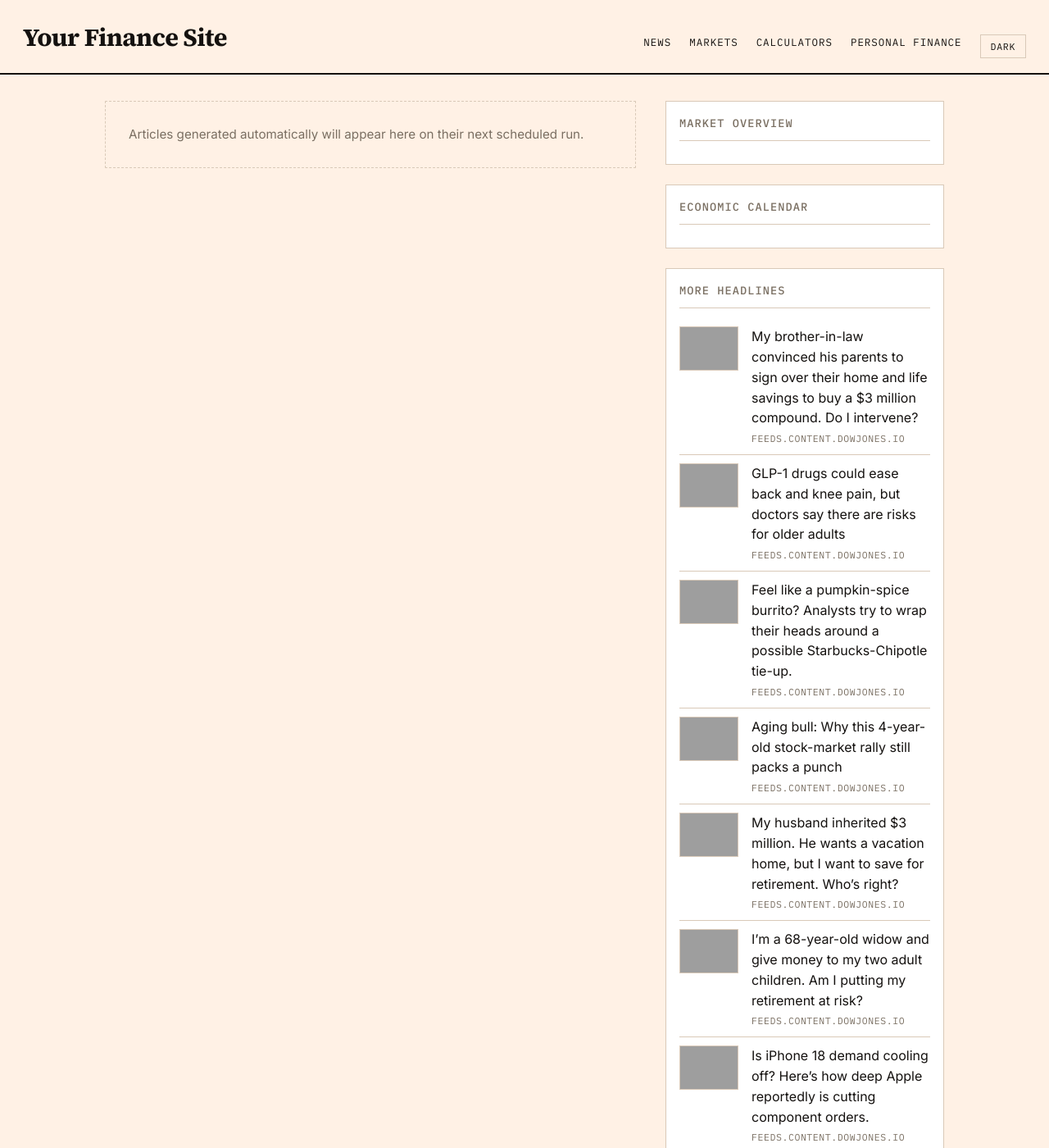
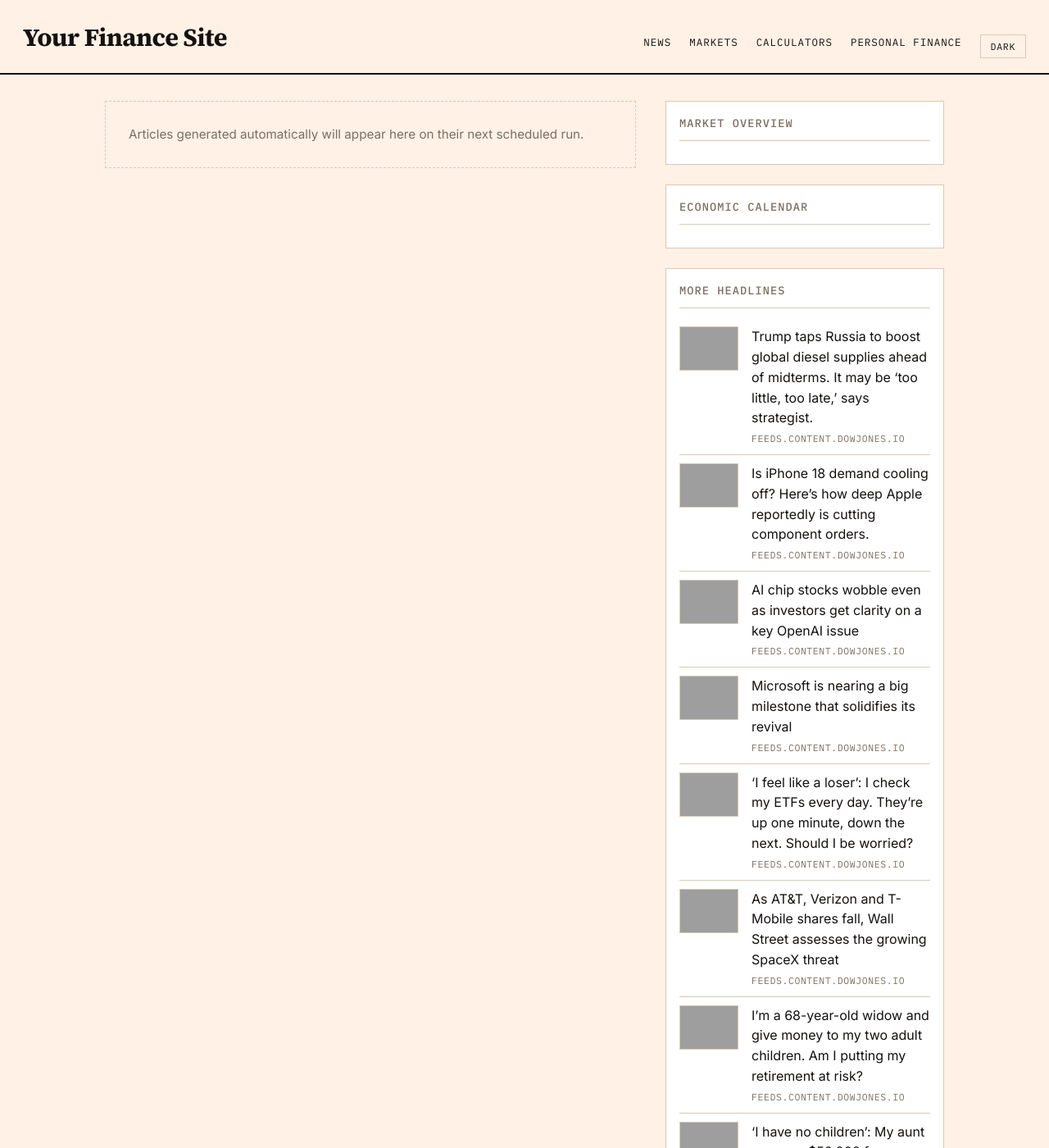
Before and after one commit to GlobTechCo/globtechco.github.io, a Jekyll site: the page built from index.html, in a window 1280 px wide and 1400 px high, cut to the strip 0-1400 px from the top of the window. Shown: the whole strip at 82% size. Built offline with Jekyll 4.4.1, drawn with Linux system fonts in a browser that asks for light colours; a script that is not in the unit is left out; the list of posts is cut into pages by our own code; some of the changed text lies outside the part shown; grey boxes are pictures that could not be loaded.

Commit message:
Auto-content update 2026-10-09

```diff
--- a/_data/aggregator.yml
+++ b/_data/aggregator.yml
@@ -1,50 +1,50 @@
-- title: "My brother-in-law convinced his parents to sign over their home and life savings to buy a $3 million compound. Do I intervene?"
-  link: "https://www.marketwatch.com/story/my-brother-in-law-convinced-his-parents-to-sign-over-their-home-and-savings-to-buy-a-3-million-compound-do-i-intervene-03fb96b7?mod=mw_rss_topstories"
+- title: "Trump taps Russia to boost global diesel supplies ahead of midterms. It may be \u2018too little, too late,\u2019 says strategist."
+  link: "https://www.marketwatch.com/story/trump-taps-russia-to-boost-global-diesel-supplies-ahead-of-midterms-it-may-be-too-little-too-late-says-strategist-8c789030?mod=mw_rss_topstories"
   source: "feeds.content.dowjones.io"
-  pubdate: "Fri, 09 Oct 2026 12:16:00 GMT"
-  image: "https://images.mktw.net/im-52215660"
-- title: "GLP-1 drugs could ease back and knee pain, but doctors say there are risks for older adults"
-  link: "https://www.marketwatch.com/story/glp-1s-could-offer-unexpected-relief-from-back-and-knee-pain-but-doctors-urge-caution-b0de1609?mod=mw_rss_topstories"
+  pubdate: "Fri, 09 Oct 2026 22:00:00 GMT"
+  image: "https://images.mktw.net/im-710971"
+- title: "Is iPhone 18 demand cooling off? Here\u2019s how deep Apple reportedly is cutting component orders."
+  link: "https://www.marketwatch.com/story/is-iphone-18-demand-cooling-off-heres-how-deep-apple-reportedly-is-cutting-component-orders-a44244ee?mod=mw_rss_topstories"
   source: "feeds.content.dowjones.io"
-  pubdate: "Fri, 09 Oct 2026 12:15:00 GMT"
-  image: "https://images.mktw.net/im-44114693"
-- title: "Feel like a pumpkin-spice burrito? Analysts try to wrap their heads around a possible Starbucks-Chipotle tie-up."
-  link: "https://www.marketwatch.com/story/feel-like-a-pumpkin-spice-burrito-analysts-try-to-wrap-their-heads-around-a-possible-starbucks-chipotle-tie-up-5b8519fd?mod=mw_rss_topstories"
+  pubdate: "Fri, 09 Oct 2026 21:30:00 GMT"
+  image: "https://images.mktw.net/im-34379825"
+- title: "AI chip stocks wobble even as investors get clarity on a key OpenAI issue"
+  link: "https://www.marketwatch.com/story/nvidia-and-micron-shares-bounce-as-investors-get-clarity-on-a-key-openai-matter-ba76ed20?mod=mw_rss_topstories"
   source: "feeds.content.dowjones.io"
-  pubdate: "Fri, 09 Oct 2026 12:06:00 GMT"
-  image: "https://images.mktw.net/im-31884893"
-- title: "Aging bull: Why this 4-year-old stock-market rally still packs a punch"
-  link: "https://www.marketwatch.com/story/aging-bull-why-the-four-year-old-stock-market-rally-can-still-pack-a-punch-d1271631?mod=mw_rss_topstories"
+  pubdate: "Fri, 09 Oct 2026 21:27:00 GMT"
+  image: "https://images.mktw.net/im-66782990"
+- title: "Microsoft is nearing a big milestone that solidifies its revival"
+  link: "https://www.marketwatch.com/story/microsoft-is-nearing-a-big-milestone-that-solidifies-its-revival-580d1ba8?mod=mw_rss_topstories"
   source: "feeds.content.dowjones.io"
-  pubdate: "Fri, 09 Oct 2026 11:41:00 GMT"
-  image: "https://images.mktw.net/im-581639"
-- title: "My husband inherited $3 million. He wants a vacation home, but I want to save for retirement. Who\u2019s right?"
-  link: "https://www.marketwatch.com/story/he-grew-up-wealthy-my-husband-inherited-3-million-he-wants-a-vacation-home-i-want-to-save-for-retirement-a240f0d8?mod=mw_rss_topstories"
+  pubdate: "Fri, 09 Oct 2026 21:24:00 GMT"
+  image: "https://images.mktw.net/im-99465391"
+- title: "\u2018I feel like a loser\u2019: I check my ETFs every day. They\u2019re up one minute, down the next. Should I be worried?"
+  link: "https://www.marketwatch.com/story/i-feel-like-a-loser-my-etfs-go-up-one-day-and-crash-the-next-is-this-a-bad-sign-0c9848b2?mod=mw_rss_topstories"
   source: "feeds.content.dowjones.io"
-  pubdate: "Fri, 09 Oct 2026 11:15:00 GMT"
-  image: "https://images.mktw.net/im-41995342"
+  pubdate: "Fri, 09 Oct 2026 21:15:00 GMT"
+  image: "https://images.mktw.net/im-26618701"
+- title: "As AT&T, Verizon and T-Mobile shares fall, Wall Street assesses the growing SpaceX threat"
+  link: "https://www.marketwatch.com/story/as-at-t-verizon-and-t-mobile-shares-fall-wall-street-assesses-the-growing-spacex-threat-e869ef9e?mod=mw_rss_topstories"
+  source: "feeds.content.dowjones.io"
+  pubdate: "Fri, 09 Oct 2026 21:07:00 GMT"
+  image: "https://images.mktw.net/im-72809313"
 - title: "I\u2019m a 68-year-old widow and give money to my two adult children. Am I putting my retirement at risk?"
   link: "https://www.marketwatch.com/story/im-a-68-year-old-widow-my-two-adult-children-keep-asking-me-for-money-are-they-taking-advantage-of-me-f725374e?mod=mw_rss_topstories"
   source: "feeds.content.dowjones.io"
-  pubdate: "Fri, 09 Oct 2026 10:15:00 GMT"
+  pubdate: "Fri, 09 Oct 2026 21:00:00 GMT"
   image: "https://images.mktw.net/im-01422123"
-- title: "Is iPhone 18 demand cooling off? Here\u2019s how deep Apple reportedly is cutting component orders."
-  link: "https://www.marketwatch.com/story/is-iphone-18-demand-cooling-off-heres-how-deep-apple-reportedly-is-cutting-component-orders-a44244ee?mod=mw_rss_topstories"
+- title: "\u2018I have no children\u2019: My aunt gave me $50,000 for a down payment. Now she wants me to leave my home to her two children."
+  link: "https://www.marketwatch.com/story/i-have-no-children-my-aunt-gave-me-50-000-for-a-down-payment-she-wants-me-to-leave-my-home-to-her-two-children-24fad94c?mod=mw_rss_topstories"
   source: "feeds.content.dowjones.io"
-  pubdate: "Fri, 09 Oct 2026 10:04:00 GMT"
-  image: "https://images.mktw.net/im-34379825"
-- title: "\u2018I feel like a loser\u2019: My ETFs go up one day and crash the next. Is this a bad sign?"
-  link: "https://www.marketwatch.com/story/i-feel-like-a-loser-my-etfs-go-up-one-day-and-crash-the-next-is-this-a-bad-sign-0c9848b2?mod=mw_rss_topstories"
+  pubdate: "Fri, 09 Oct 2026 20:15:00 GMT"
+  image: "https://images.mktw.net/im-91758975"
+- title: "Here\u2019s how Treasury yields could rise to 6% \u2014 even without market upheaval"
+  link: "https://www.marketwatch.com/story/heres-how-treasury-yields-could-rise-to-6-even-without-market-upheaval-7d9fac9c?mod=mw_rss_topstories"
   source: "feeds.content.dowjones.io"
-  pubdate: "Fri, 09 Oct 2026 09:15:00 GMT"
-  image: "https://images.mktw.net/im-69061757"
-- title: "Why the price of this one ETF has gone exponential"
-  link: "https://www.marketwatch.com/story/why-the-price-of-this-one-exchange-traded-fund-has-suddenly-gone-exponential-7ef3d93d?mod=mw_rss_topstories"
+  pubdate: "Fri, 09 Oct 2026 20:03:00 GMT"
+  image: "https://images.mktw.net/im-75295488"
+- title: "Country music star Zach Bryan buys $18 million, 40-acre Tennessee estate after getting married"
+  link: "https://www.marketwatch.com/story/country-music-star-zach-bryan-buys-18-million-40-acre-tennessee-estate-after-getting-married-cb4d20eb?mod=mw_rss_topstories"
   source: "feeds.content.dowjones.io"
-  pubdate: "Fri, 09 Oct 2026 09:12:00 GMT"
-  image: "https://images.mktw.net/im-04624661"
-- title: "Jelly Roll and Bunnie Xo set to sell $7 million Tennessee home he gave her in divorce"
-  link: "https://www.marketwatch.com/story/jelly-roll-and-bunnie-xo-set-to-sell-7-million-tennessee-home-he-gave-her-in-divorce-85dcb7c3?mod=mw_rss_topstories"
-  source: "feeds.content.dowjones.io"
-  pubdate: "Fri, 09 Oct 2026 08:58:00 GMT"
-  image: "https://images.mktw.net/im-78907106"
+  pubdate: "Fri, 09 Oct 2026 19:48:00 GMT"
+  image: "https://images.mktw.net/im-33637193"
```
